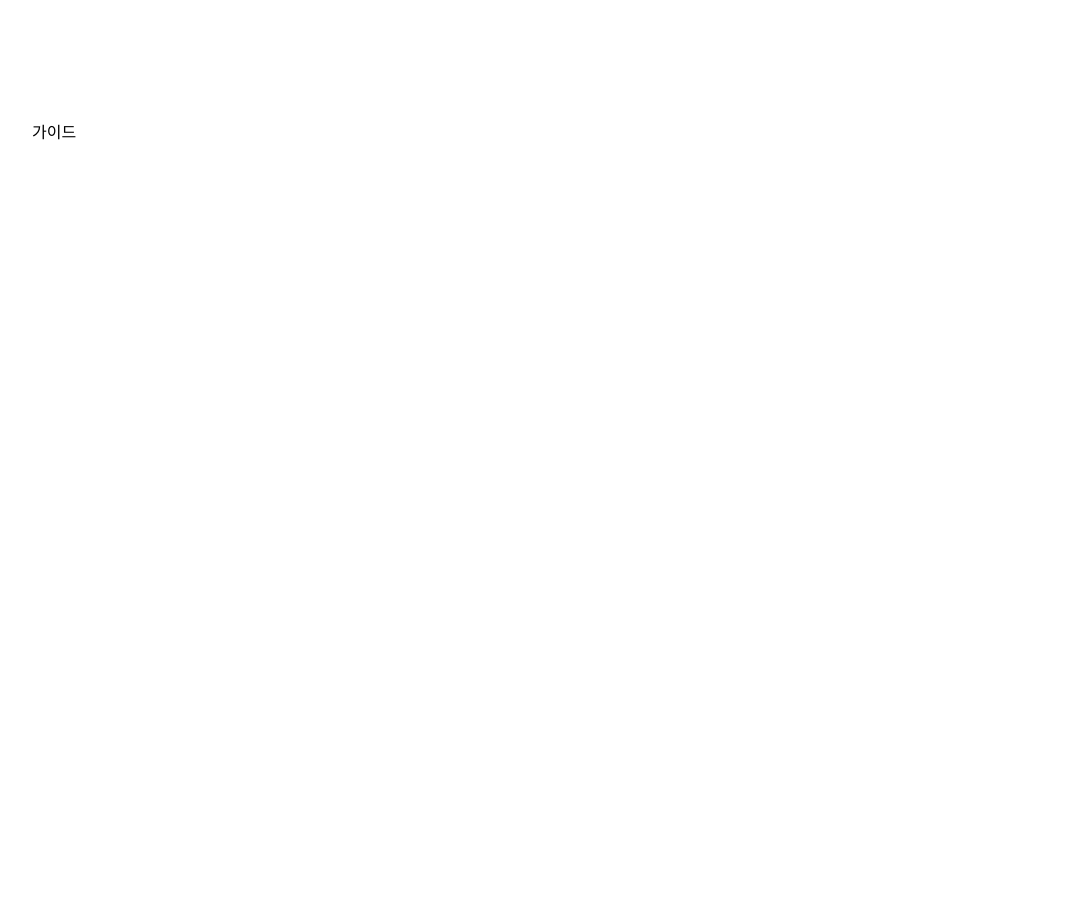
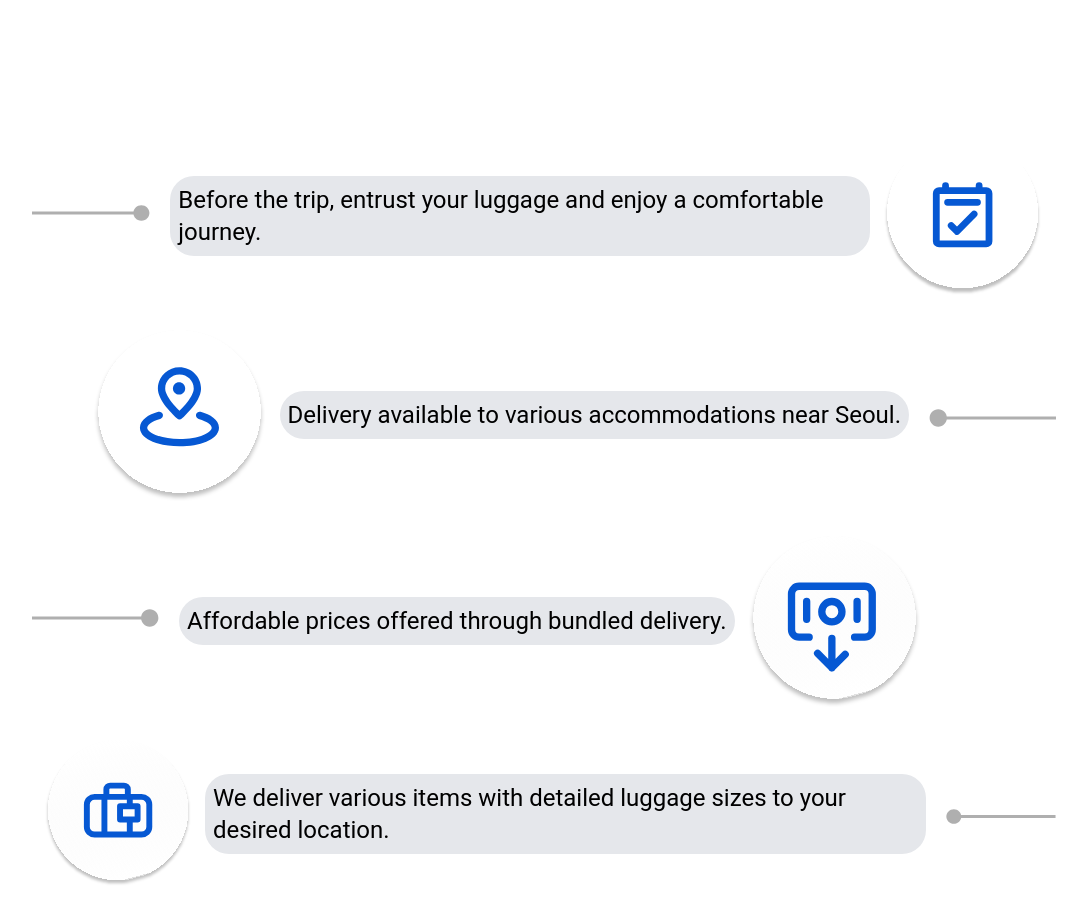
Before and after one commit to pepperdad/hanzfree-web, a Next.js app: page / in a window 1280 px wide. Shown: the part 1560-2480 px from the top of the page, without its empty margins (96-1183 px from the left). Built offline with nearby package versions, Linux system fonts and the light colour scheme; no server answers.

Commit message:
feat: section3 UI 구현 및 반응형 UI 구현

```diff
--- /dev/null
+++ b/src/main/components/MobileGuide.tsx
@@ -0,0 +1,47 @@
+import React from 'react';
+
+import Image from 'next/image';
+
+const MobileGuide = () => {
+  return (
+    <div className='flex flex-col md:hidden'>
+      <div className='flex items-center'>
+        <div className='shrink-0'>
+          <Image src='/assets/check.svg' alt='check' width={80} height={80} />
+        </div>
+        <div className="text-black text-md font-normal font-['Roboto'] rounded-3xl bg-gray-200 p-2 grow">
+          Before the trip, entrust your luggage and enjoy a comfortable journey.
+        </div>
+      </div>
+
+      <div className='flex items-center'>
+        <div className='shrink-0'>
+          <Image src='/assets/location.svg' alt='location' width={80} height={80} />
+        </div>
+        <div className=" text-black text-md font-normal font-['Roboto'] rounded-3xl bg-gray-200 p-2 grow">
+          Delivery available to various accommodations near Seoul.
+        </div>
+      </div>
+
+      <div className='flex items-center'>
+        <div className='shrink-0'>
+          <Image src='/assets/price_down.svg' alt='price_down' width={80} height={80} />
+        </div>
+        <div className="text-black text-md font-normal font-['Roboto'] rounded-3xl bg-gray-200 p-2 grow">
+          Affordable prices offered through bundled delivery.
+        </div>
+      </div>
+
+      <div className='flex items-center'>
+        <div className='shrink-0'>
+          <Image src='/assets/luggage.svg' alt='luggage' width={80} height={80} />
+        </div>
+        <div className="text-black text-md font-normal font-['Roboto'] rounded-3xl bg-gray-200 p-2 grow">
+          We deliver various items with detailed luggage sizes to your desired location.
+        </div>
+      </div>
+    </div>
+  );
+};
+
+export default MobileGuide;
--- /dev/null
+++ b/src/main/components/PCGuide.tsx
@@ -0,0 +1,59 @@
+import React from 'react';
+
+import Image from 'next/image';
+
+const PCGuide = () => {
+  return (
+    <div className='flex-col hidden md:flex'>
+      <div className='flex items-center'>
+        <div className='pr-5'>
+          <Image src='/assets/line.svg' alt='line' width={127} height={20} />
+        </div>
+        <div className="text-black text-2xl font-normal font-['Roboto'] rounded-3xl bg-gray-200 p-2">
+          Before the trip, entrust your luggage and enjoy a comfortable journey.
+        </div>
+        <div>
+          <Image src='/assets/check.svg' alt='check' width={200} height={200} />
+        </div>
+      </div>
+
+      <div className='flex items-center justify-end'>
+        <span>
+          <Image src='/assets/location.svg' alt='check' width={200} height={200} />
+        </span>
+        <div className=" text-black text-2xl font-normal font-['Roboto'] rounded-3xl bg-gray-200 p-2">
+          Delivery available to various accommodations near Seoul.
+        </div>
+        <div className='pr-5 rotate-180 right-16'>
+          <Image src='/assets/line.svg' alt='line' width={127} height={20} />
+        </div>
+      </div>
+
+      <div className='flex items-center'>
+        <div className='pr-5'>
+          <Image src='/assets/line.svg' alt='line' width={127} height={20} />
+        </div>
+        <div className="text-black text-2xl font-normal font-['Roboto'] rounded-3xl bg-gray-200 p-2">
+          Affordable prices offered through bundled delivery.
+        </div>
+        <div>
+          <Image src='/assets/price_down.svg' alt='check' width={200} height={200} />
+        </div>
+      </div>
+
+      <div className='flex items-center justify-end'>
+        <span>
+          <Image src='/assets/luggage.svg' alt='check' width={200} height={200} />
+        </span>
+        <div className="text-black text-2xl font-normal font-['Roboto'] rounded-3xl bg-gray-200 p-2">
+          We deliver various items with detailed luggage sizes to your desired location.
+        </div>
+        <div className='pr-5 rotate-180 right-16'>
+          <Image src='/assets/line.svg' alt='line' width={127} height={20} />
+        </div>
+      </div>
+    </div>
+  );
+};
+
+export default PCGuide;
--- a/src/main/components/Page.tsx
+++ b/src/main/components/Page.tsx
@@ -5,7 +5,6 @@ import Section2 from './Section2';
 import Section3 from './Section3';
 
 const Page = () => {
-  const mobile = true;
   return (
     <div className='relative flex justify-center overflow-hidden'>
       <div className='flex-col w-4/5'>
--- a/src/main/components/Section3.tsx
+++ b/src/main/components/Section3.tsx
@@ -1,21 +1,13 @@
 import React from 'react';
+
+import MobileGuide from './MobileGuide';
+import PCGuide from './PCGuide';
 
 const Section3 = () => {
   return (
-    <div id='section3' className='h-screen'>
-      가이드
-      {/* <div className='w-[1362.20px] h-[310.20px] relative'>
-        <div className='w-[253.28px] h-[253.28px] left-[1052px] top-[65.55px]  bg-gradient-to-b from-indigo-200 to-zinc-100 rounded-full shadow' />
-        <div className='w-[1257px] h-[110.38px] left-0 top-[102px]'>
-          <div className='w-[100px] h-[110.38px] left-[1157px] top-0' />
-          <div className='w-[1174px] h-[98px] left-0 top-[7px] '>
-            <div className="w-[956px] left-[218px] top-0 text-blue-700 text-[35px] font-normal font-['Roboto'] leading-[49px]">
-              Before the trip, <br />
-              entrust your luggage and enjoy a comfortable journey
-            </div>
-          </div>
-        </div>
-      </div> */}
+    <div id='section3' className='min-h-screen pt-10 md:pt-0'>
+      <PCGuide />
+      <MobileGuide />
     </div>
   );
 };
```
